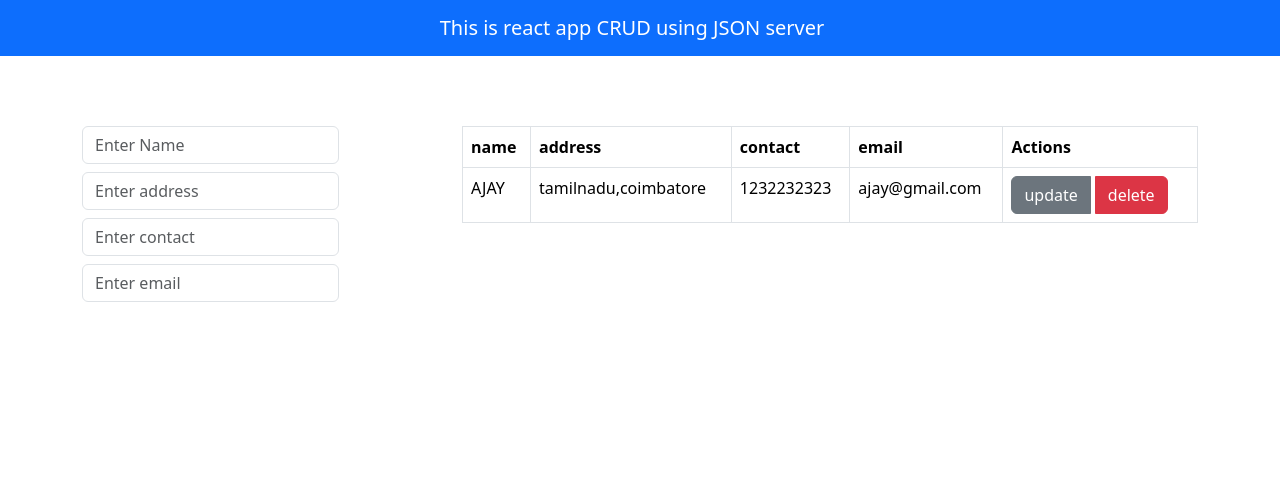
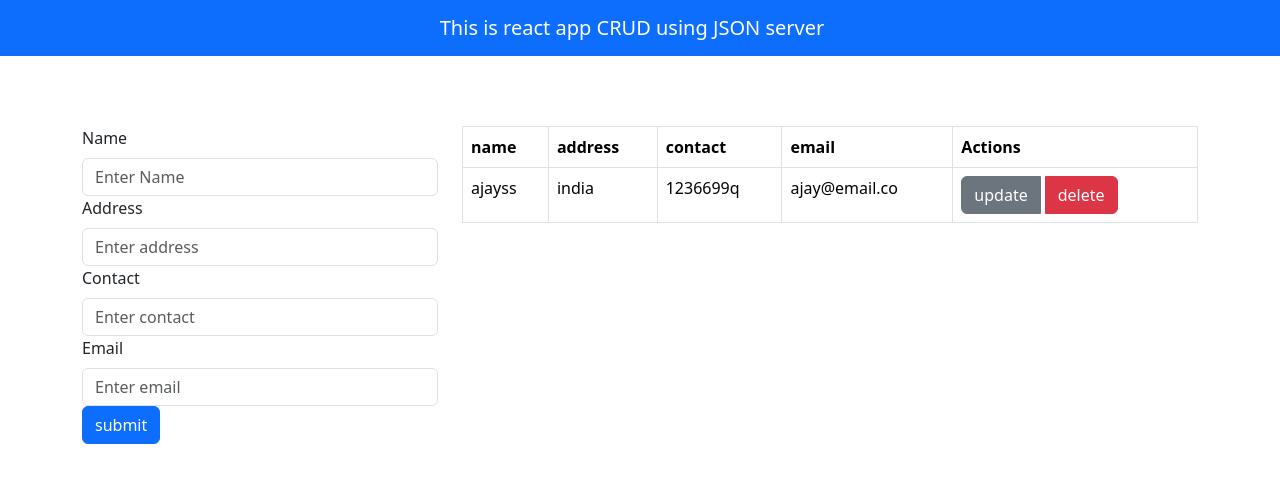
Before and after one commit to AjayB101/react-src, a React (Create React App) app: page / in a window 1280 px wide. Shown: the top 482 px of the page. Built offline with nearby package versions, Linux system fonts and the light colour scheme; data requests are answered from the project's data file.

Commit message:
crud-json

```diff
--- a/db.json
+++ b/db.json
@@ -1,11 +1,11 @@
 {
   "users": [
     {
-      "name": "AJAY",
-      "address":"tamilnadu,coimbatore",
-      "contact": "1232232323",
-      "email": "ajay@gmail.com",
-      "id":1
+      "name": "ajayss",
+      "email": "ajay@email.co",
+      "contact": "1236699q",
+      "address": "india",
+      "id": 1
     }
   ]
 }
--- a/src/App.js
+++ b/src/App.js
@@ -19,9 +19,12 @@ const initialState = {
   contact: "",
   email: "",
 };
+
 function App() {
   const [data, setdata] = useState([]);
   const [state, setstate] = useState(initialState);
+  const [userid, setuserid] = useState(null)
+  const [editMode, seteditMode] = useState(false)
   const { name, address, contact, email } = state;
   useEffect(() => {
     loadData();
@@ -29,7 +32,47 @@ function App() {
   const loadData = async () => {
     const response = await axios.get(api);
     setdata(response.data);
+
   };
+  const handleChange=(e)=>{
+    let{name,value}=e.target
+    setstate({...state,[name]:value})
+  }
+  const handleSubmit=async (e)=>{
+    e.preventDefault()
+    if(!name || !email ||!contact ||!address)
+    toast.error("Please enter some values to continue")
+    else{
+      if(!editMode){
+
+       await axios.post(api,state)
+        toast.success("Data added successfully")
+        setstate({name:"",email:"",contact:"",address:""})
+        setTimeout(()=>loadData(),1000)
+      }else{
+       await axios.put(`${api}/${userid}`,state)
+        toast.success("Data updtaed successfully")
+        setstate({name:"",email:"",contact:"",address:""})
+        setTimeout(()=>loadData(),1000)
+        seteditMode(false)
+        setuserid(null)
+      }
+    }
+  }
+  const handleDelete=async (id)=>{
+    if(window.confirm("Are you sure you want to delete the data")){
+      await axios.delete(`${api}/${id}`)
+      toast.success("Data Deleted successfully")
+      setTimeout(()=>loadData(),1000)
+    }
+  }
+  const handleUpdate=(id)=>{
+    const sinlgedata=data.find(item=>item.id===id)
+    setstate({...sinlgedata})
+    setuserid(id)
+    seteditMode(true)
+  }
+
   return (
     <div>
       <ToastContainer />
@@ -39,47 +82,48 @@ function App() {
       <Container style={{ marginTop: "70px" }}>
         <Row>
           <Col md={4}>
-           <Form>
+            <Form onSubmit={handleSubmit} >
               <Form.Group>
-              <Form.Label style={{textAlign:'left'}}  >
+                <Form.Label style={{ textAlign: "left" }}>Name</Form.Label>
                 <Form.Control
                   type="text"
                   placeholder="Enter Name"
                   value={name}
-                 name='name'
+                  name="name"
+                  onChange={handleChange}
                 />
-              </Form.Label>
               </Form.Group>
               <Form.Group>
-              <Form.Label style={{textAlign:'left'}}  >
+                <Form.Label style={{ textAlign: "left" }}> Address</Form.Label>
                 <Form.Control
                   type="text"
                   placeholder="Enter address"
                   value={address}
-                 name='address'
+                  name="address"
+                  onChange={handleChange}
                 />
-              </Form.Label>
               </Form.Group>
               <Form.Group>
-              <Form.Label style={{textAlign:'left'}}  >
+                <Form.Label style={{ textAlign: "left" }}> Contact </Form.Label>
                 <Form.Control
                   type="text"
                   placeholder="Enter contact"
                   value={contact}
-                 name='contact'
+                  name="contact"
+                  onChange={handleChange}
                 />
-              </Form.Label>
               </Form.Group>
               <Form.Group>
-              <Form.Label style={{textAlign:'left'}}  >
+                <Form.Label style={{ textAlign: "left" }}> Email </Form.Label>
                 <Form.Control
                   type="text"
                   placeholder="Enter email"
                   value={email}
-                 name='email'
+                  name="email"
+                  onChange={handleChange}
                 />
-              </Form.Label>
               </Form.Group>
+              <Button type="submit" variant="primary"  >{editMode?"update":"submit"}</Button>
             </Form>
           </Col>
           <Col md={8}>
@@ -106,12 +150,14 @@ function App() {
                           <Button
                             style={{ marginRight: "5px" }}
                             variant="secondary"
+                            onClick={()=>handleUpdate(item.id)}
                           >
                             update
                           </Button>
                           <Button
                             style={{ marginRight: "5px" }}
                             variant="danger"
+                            onClick={()=>handleDelete(item.id)}
                           >
                             delete
                           </Button>
```
Lines whose indentation alone changed are shown as unchanged.
